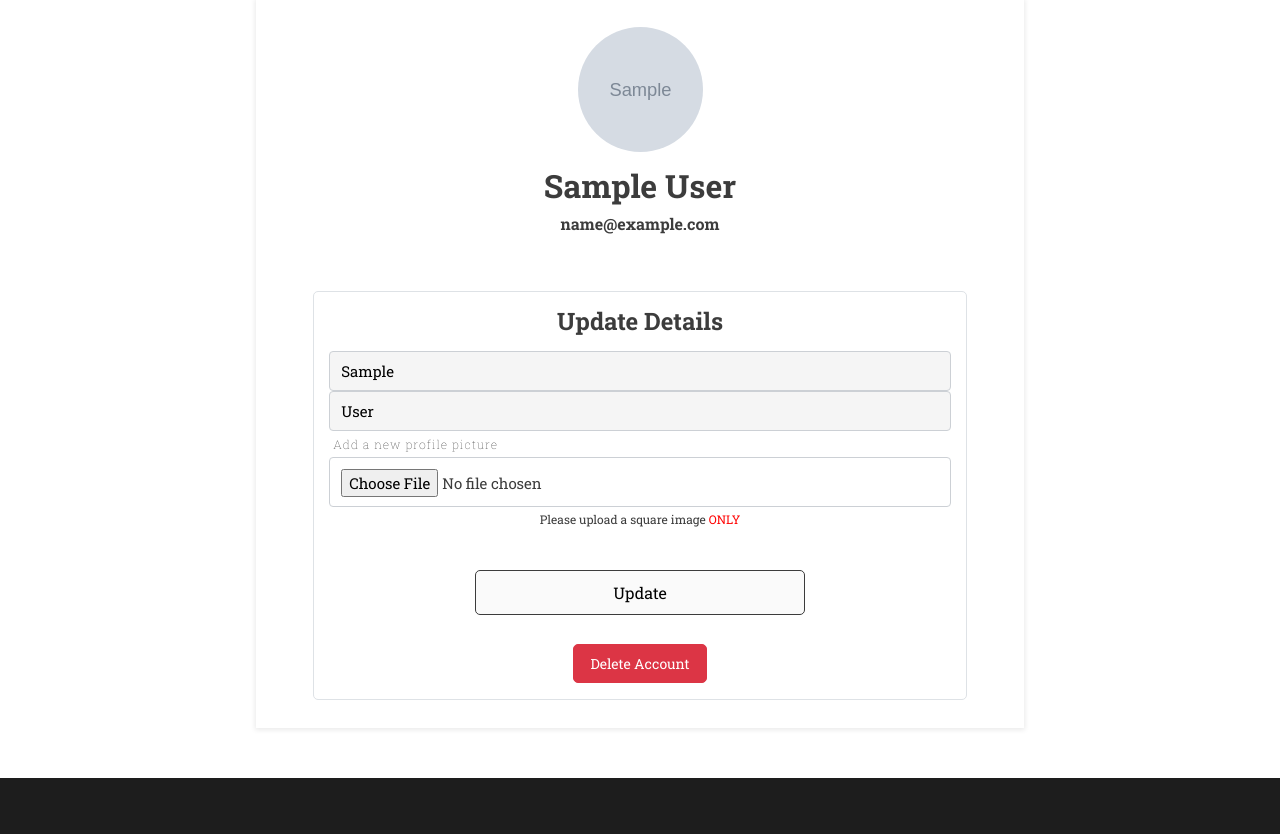
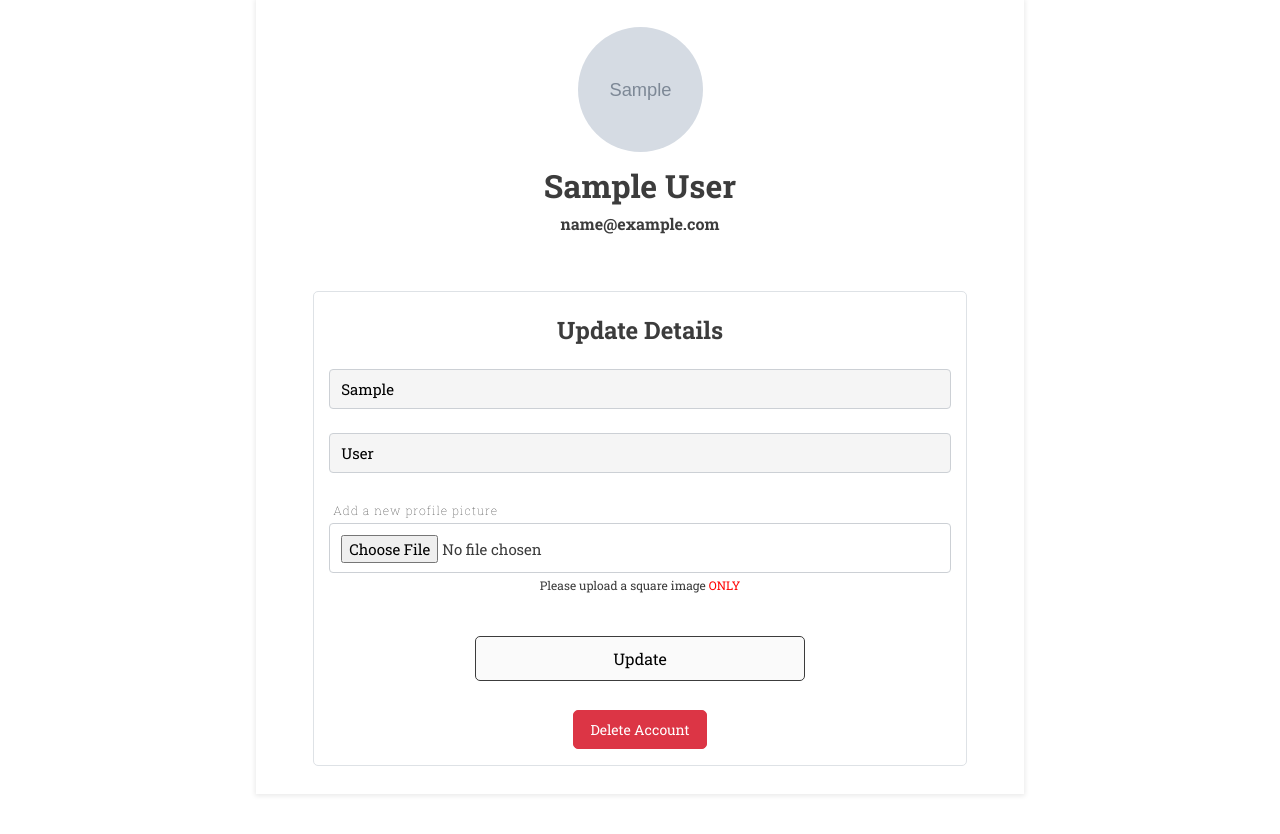
Before and after one commit to mauricetjmurphy/The_Foodie_Flask_App, a Flask app: page /account in a window 1280 px wide. Shown: the part 281-1115 px from the top of the page. Run offline with Flask 2, Linux system fonts and the light colour scheme; the visitor is signed in with stand-in values (Sample User, id 1); grey boxes marked "Sample" are stand-in pictures; a database or web service that is not in the repository returns one stand-in record (values such as "Sample title"); some libraries are stand-ins or nearby versions.

Commit message:
Added some margin to elements on the accout templated

```diff
--- a/app/templates/account.html
+++ b/app/templates/account.html
@@ -27,15 +27,15 @@
     {{ form.hidden_tag() }}
 
     <div class="container update-details">
-    <h1>Update Details</h1>
+    <h1 class="m-4">Update Details</h1>
 
     <div class="account-input-container">
-        {{ form.first_name(size= 30, placeholder="First Name") }} {% for error
+        {{ form.first_name(class='mb-4', size= 30, placeholder="First Name") }} {% for error
         in form.first_name.errors %}
         <span class="error-message">{{error}}</span>
         {% endfor %}
         <!-- prettier ignore -->
-        {{ form.last_name(size= 30, placeholder="Last Name") }} {% for error in
+        {{ form.last_name(class='mb-4', size= 30, placeholder="Last Name") }} {% for error in
         form.last_name.errors %}
         <span class="error-message">{{error}}</span>
         {% endfor %}
```
